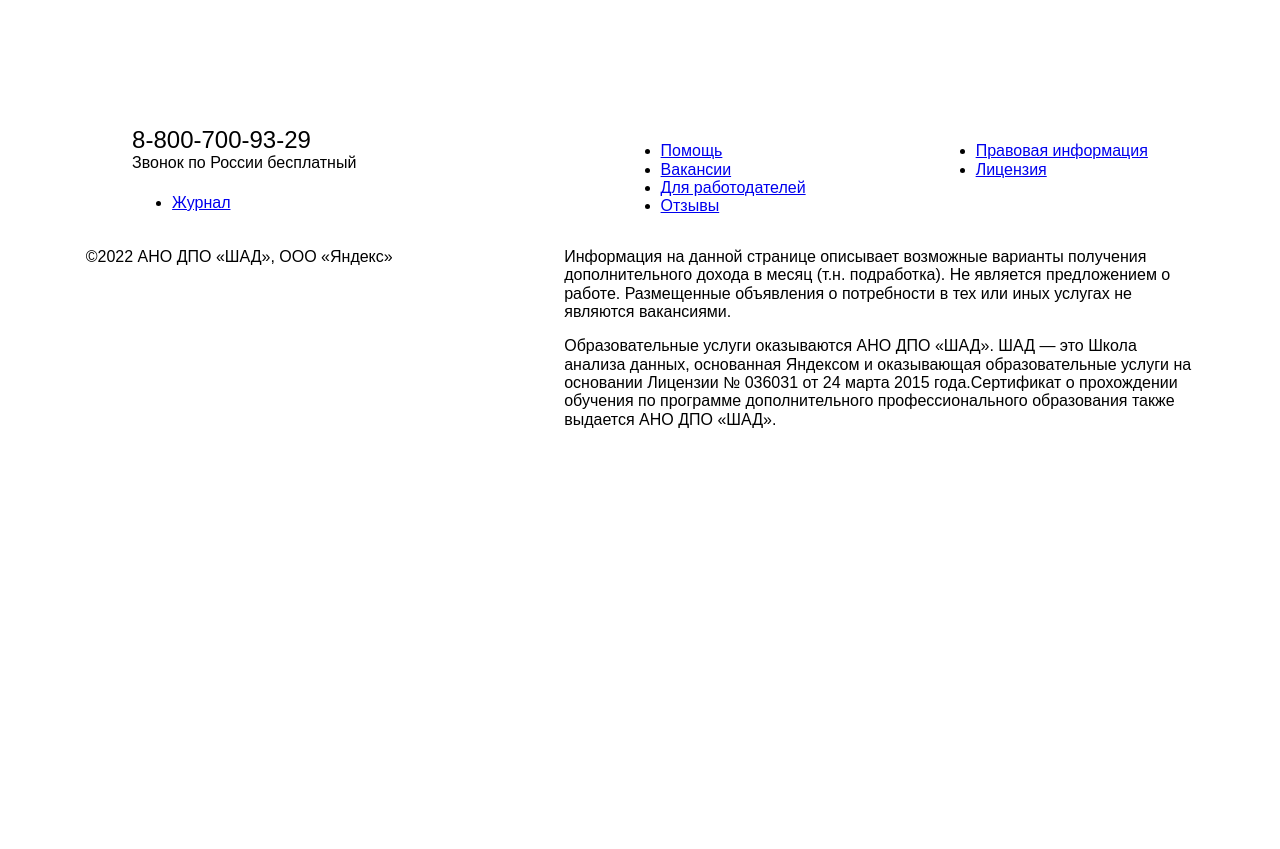
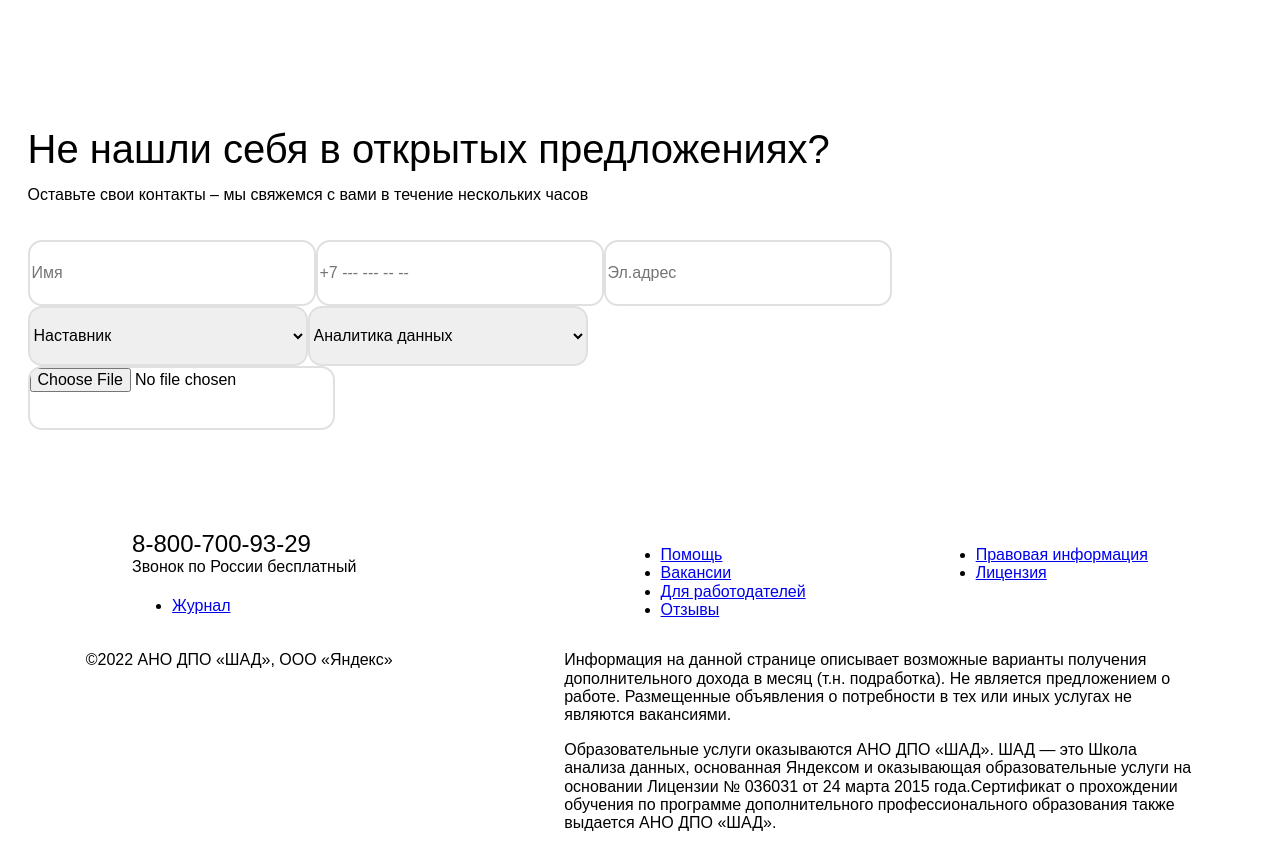
Before and after one commit to NurgaleevaDi/hr-landing, a React (Create React App) app: page / in a window 1280 px wide. Shown: the part 3360-4209 px from the top of the page. Before the commit the page ends 3805 px from the top, so only its background shows below. Built offline with nearby package versions, Linux system fonts and the light colour scheme.

Commit message:
request 1.0

```diff
--- a/src/components/App.js
+++ b/src/components/App.js
@@ -6,6 +6,7 @@ import Expert from './Expert/Expert';
 import Faculties from './Faculties/Faculties';
 import Footer from './Footer/Footer';
 import Schedule from './Schedule/Schedule';
+import Request from './Request/Request';
 
 function App() {
   return (
@@ -16,6 +17,7 @@ function App() {
       <Faculties />
       <Roles />
       <Schedule />
+      <Request />
       <Footer />
     </>
   );
--- /dev/null
+++ b/src/components/Request/Request.css
@@ -0,0 +1,26 @@
+.request {
+  margin: auto;
+  margin-bottom: 100px;
+  max-width: 1225px;
+}
+
+.request__title {
+  font-style: normal;
+  font-weight: 400;
+  font-size: 40px;
+  line-height: 1.18;
+  margin: 0;
+  margin-bottom: 13px;
+}
+
+.request__text {
+  margin: 0;
+  margin-bottom: 35px;
+}
+
+.request__input, .request__select-input {
+  min-width: 280px;
+  min-height: 60px;
+  border: 2px solid #E0E0E0;
+  border-radius: 14px;
+}
--- /dev/null
+++ b/src/components/Request/Request.js
@@ -0,0 +1,32 @@
+import React from 'react';
+
+function Request() {
+  return (
+    <section className="request">
+      <h2 className="request__title">Не нашли себя в открытых предложениях?</h2>
+      <p className="request__text">Оставьте свои контакты – мы свяжемся с вами в течение нескольких часов</p>
+      <form className="request__form">
+        <input type="text" className="request__input" placeholder='Имя' />
+        <input type="tel" className="request__input" placeholder='+7 --- --- -- --' />
+        <input type="email" className="request__input" placeholder='Эл.адрес' />
+        <div className="request__select">
+          <select className="request__input" size="1">
+            <option disabled>Какая роль Вам ближе?</option>
+            <option>Наставник</option>
+            <option>Ревьюер</option>
+          </select>
+          <select className="request__input" size="1">
+            <option disabled>Выберите направление</option>
+            <option>Аналитика данных</option>
+            <option>Дизайн</option>
+            <option>Маркетинг</option>
+            <option>Менеджмент</option>
+          </select>
+        </div>
+        <input type="file" className="request__input"/>
+      </form>
+    </section>
+  );
+}
+
+export default Request;
--- a/src/index.css
+++ b/src/index.css
@@ -7,3 +7,4 @@
 @import url(./components/Schedule/Schedule.css);
 @import url(./components/Footer/Footer.css);
 @import url(./components/Faculties/Faculties.css);
+@import url(./components/Request/Request.css);
```
